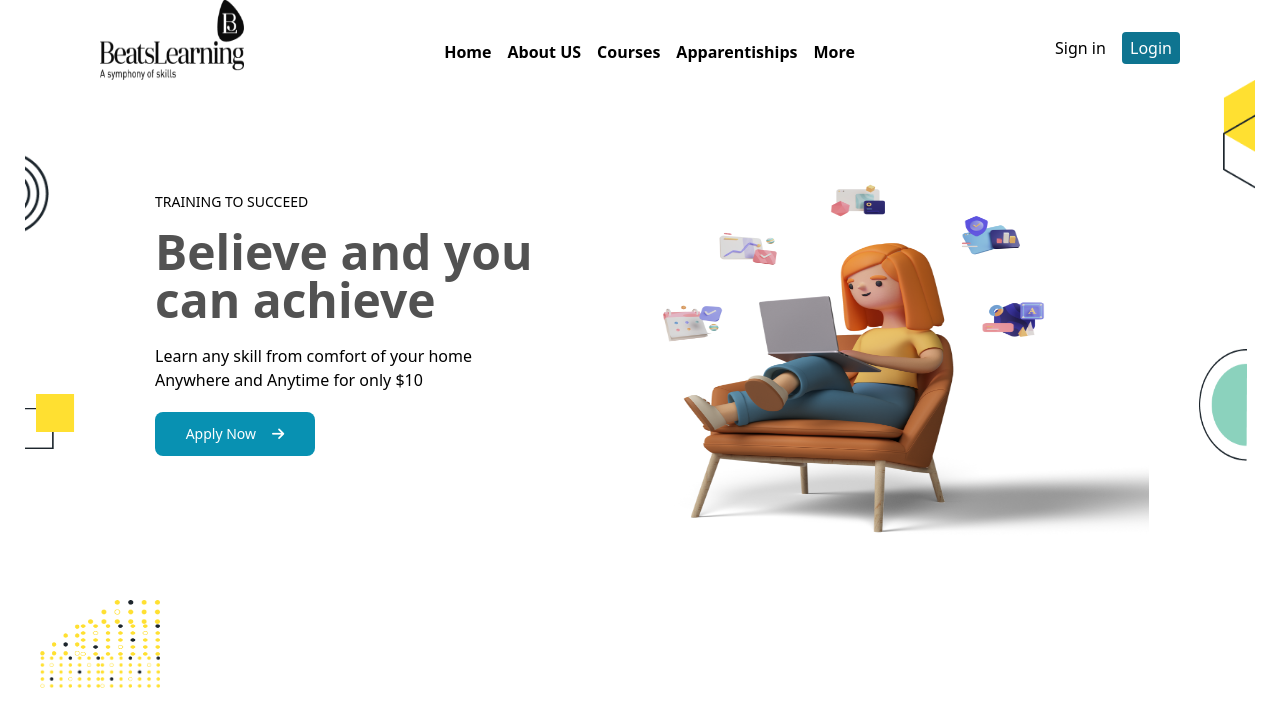
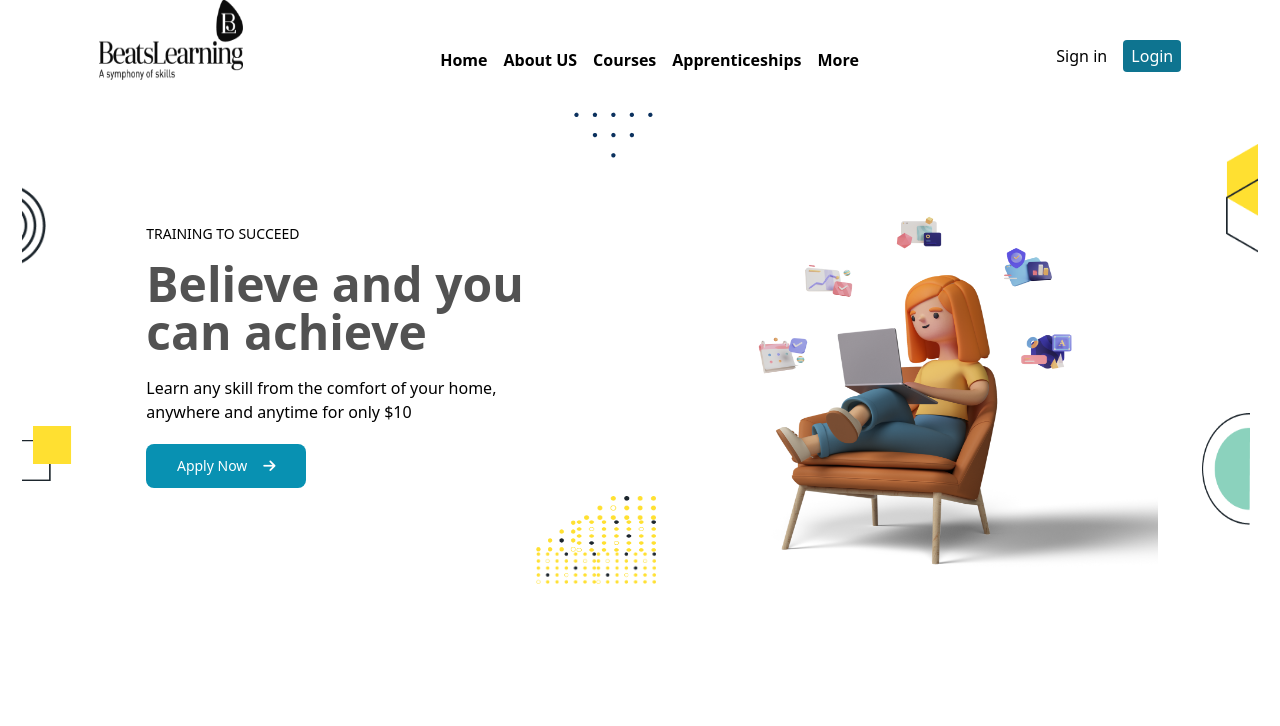
Before and after one commit to anikaivnath/Class-Task--4, a plain HTML site: page index.html in a window 1280 px wide. Drawn offline with nearby package versions, Linux system fonts and the light colour scheme.

Commit message:
completed

```diff
--- a/index.html
+++ b/index.html
@@ -7,65 +7,78 @@
     <link rel="stylesheet" href="https://cdnjs.cloudflare.com/ajax/libs/font-awesome/6.6.0/css/all.min.css" integrity="sha512-Kc323vGBEqzTmouAECnVceyQqyqdsSiqLQISBL29aUW4U/M7pSPA/gEUZQqv1cwx4OnYxTxve5UMg5GT6L4JJg==" crossorigin="anonymous" referrerpolicy="no-referrer" />
     <title>Document</title>
 </head>
-<body>
-    <div class="flex justify-around">
+<body class="w-1000vw">
+    <div class="flex justify-around items-center">
         <div>
-        <img src="./Screenshot (162) 1.png" alt="" class="h-20 w-36">
+            <img src="./Screenshot (162) 1.png" alt="" class="h-20 w-36">
         </div>
         <div class="flex justify-around mt-10 font-bold">
             <a href="#" class="mr-4">Home</a>
-            <a href="#"class="mr-4" >About US</a>
+            <a href="#" class="mr-4">About US</a>
             <a href="#" class="mr-4">Courses</a>
-            <a href="#" class="mr-4">Apparentiships</a>
+            <a href="#" class="mr-4">Apprenticeships</a>
             <a href="#">More</a>
         </div>
-        <div class="mt-8 ">
+        <div class="mt-8">
             <button class="mr-3">Sign in</button>
-            <Button class="bg-cyan-700 text-white p-1 rounded px-2">Login</Button>
+            <button class="bg-cyan-700 text-white p-1 rounded px-2">Login</button>
         </div>
     </div>
-    <div class="flex justify-around">
+
+    <div class="flex justify-around mt-8 " >
         <div>
             <div>
                 <img src="./Group (3).png" alt="" class="w-8">
             </div>
             <div>
-                <img src="./Group (2).png" alt="" class=" w-20 mt-32">
+                <img src="./Group (2).png" alt="" class="w-20 mt-32">
+            </div>
+
+        </div>
+
+        <div class="w-96 mt-28">
+            <p class="mb-4 text-sm">TRAINING TO SUCCEED</p>
+            <h1 class="text-5xl font-bold mb-5 text-neutral-600">Believe and you can achieve</h1>
+            <p>Learn any skill from the comfort of your home, anywhere and anytime for only $10</p>
+            <p class="text-sm bg-cyan-600 w-40 mt-5 text-center px-5 py-3 rounded-lg text-white">
+                Apply Now<i class="fa-solid fa-arrow-right ml-4"></i>
+            </p>
+        </div>
+        <div>
+            <div>
+                <img src="./Group (4).png" alt="">
             </div>
         </div>
 
-        <div class=" w-96 mt-28 ">
-            <p class="mb-4 text-sm">TRAINING TO SUCCEED</p>
-            <h1 class="text-5xl font-bold w-68 mb-5 text-neutral-600">Believe and you can achieve</h1>
-            <p class="w-68">Learn any skill from comfort of your home
-                Anywhere and Anytime for only $10</p>
-                <p class=" text-sm  bg-cyan-600   w-40  mt-5 text-center px-5 py-3 rounded-lg text-white ">Apply Now<i class="fa-solid fa-arrow-right relative ml-4"></i></p>
-        </div>
-        <div>
-            <img src="./Group 1000001437.png" alt="" class="w-[560px] h-96 mt-24 relative object-right">
+
+
+        <div class=" w-40 absolute mt-96 mr-12">
+            <div>
+                <img src="./Group-1.png" alt="" class="w-[72px] ml-12 h-6">
+            </div>
+
+            <div class="flex ">
+                <img src="./Group 4356.png" alt="" class="w-[40px] h-8">
+                <img src="./Group 4359.png" alt="" class="w-[80px] h-8">
+            </div>
+
+            <div class="flex w-32">
+                <img src="./Group 4359.png" alt="" class="w-[60px] h-8">
+                <img src="./Group 4359.png" alt="" class="w-[60px] h-8">
+            </div>
         </div>
 
-        <div class="relative right">
-        <img src="./Group (1).png" alt="" class="w-8 ml-6">
-        <img src="./Group.png" alt="" class="relative h-28 mt-40 w-12">
+
+            <img src="./Group 1000001437.png" alt="" class="w-[460px] h-96 mt-24 ">
+
+
+            <div class="relative right mt-8">
+            <img src="./Group (1).png" alt="" class="w-8 ml-6">
+            <img src="./Group.png" alt="" class="relative h-28 mt-40 w-12">
+        </div>
     </div>
     </div>
 
-    <div class="m-10 w-40">
-        <div>
-            <img src="./Group-1.png" alt="" class="w-[72px] ml-12 h-6">
-        </div>
-
-        <div class="flex">
-            <img src="./Group 4356.png" alt="" class="w-[40px] h-8">
-            <img src="./Group 4359.png" alt="" class="w-[80px] h-8 ">
-        </div>
-        <div class="flex w-32">
-            <img src="./Group 4359.png" alt="" class="w-[60px] h-8">
-            <img src="./Group 4359.png" alt="" class="w-[60px] h-8">
-        </div>
-
-    </div>
 
 </body>
 </html>
```
